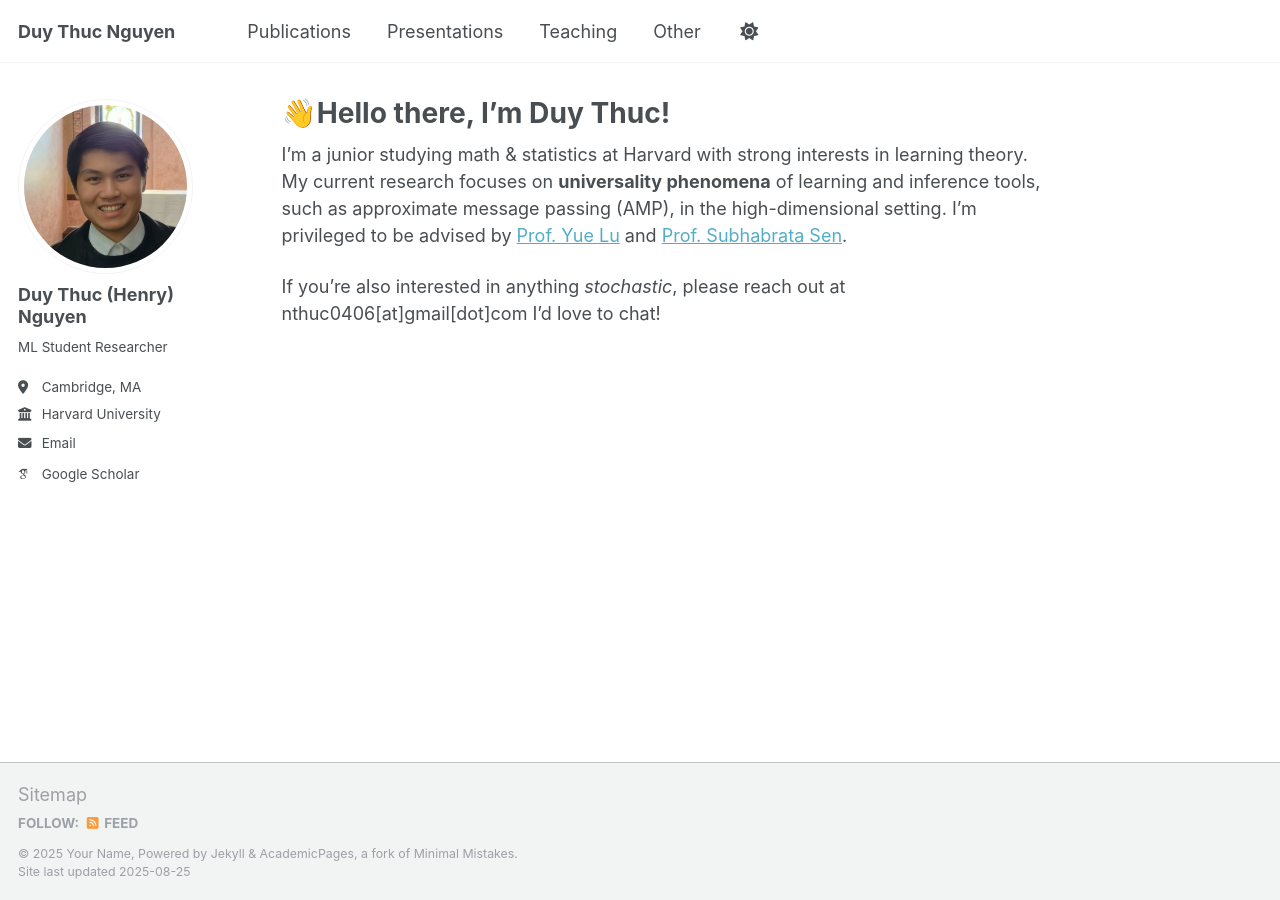
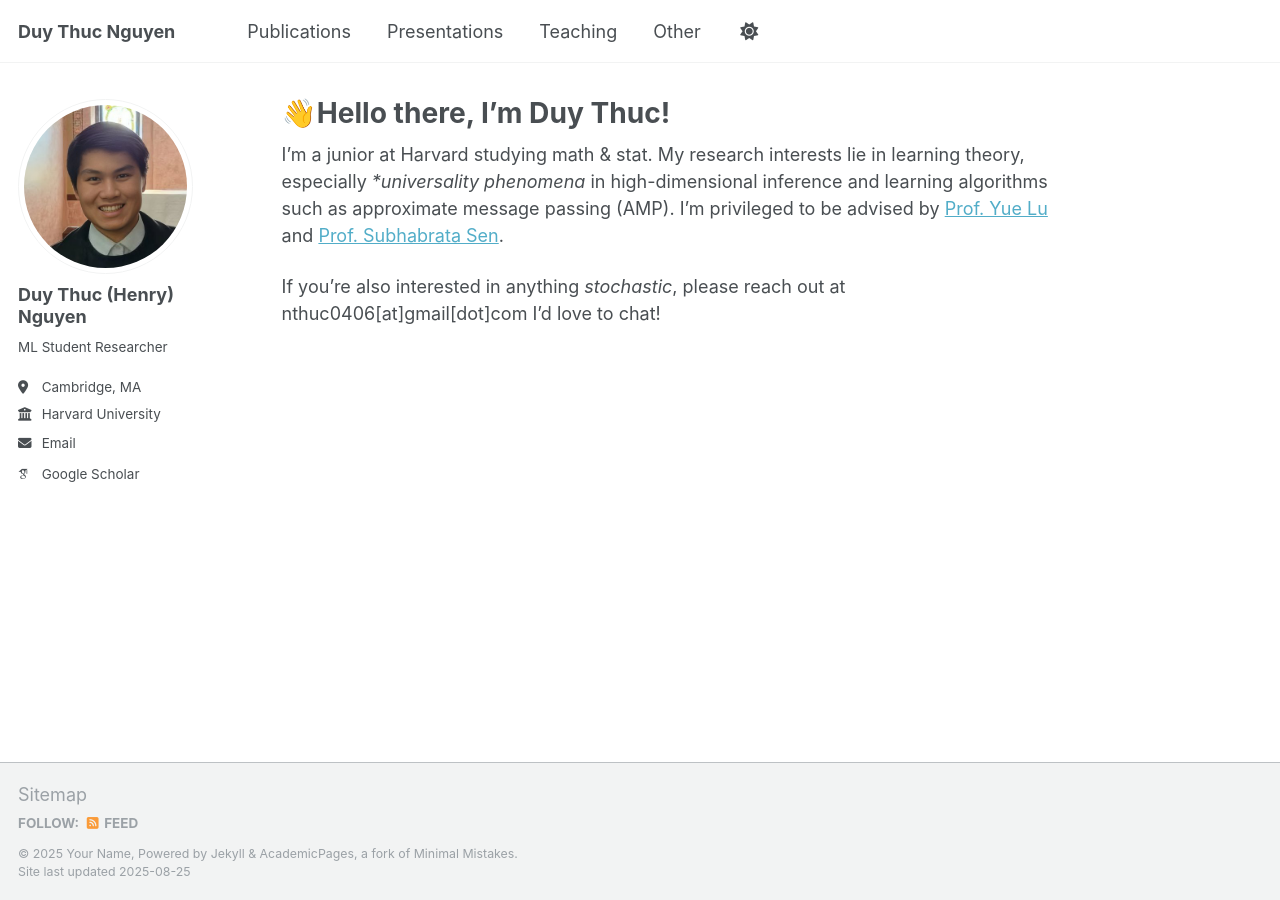
Before and after one commit to duythucnguyen/duythucnguyen.github.io, a Jekyll site: the page built from _pages/about.md, in a window 1280 px wide. Built offline with Jekyll 4.4.1, drawn with Linux system fonts in a browser that asks for light colours; some web fonts are replaced; a script that is not in the unit is left out.

Commit message:
Update about section with clearer research interests

```diff
--- a/_pages/about.md
+++ b/_pages/about.md
@@ -7,6 +7,6 @@ redirect_from:
   - /about.html
 ---
 
-I'm a junior studying math & statistics at Harvard with strong interests in learning theory. My current research focuses on **universality phenomena** of learning and inference tools, such as approximate message passing (AMP), in the high-dimensional setting. I'm privileged to be advised by [Prof. Yue Lu](https://lu.seas.harvard.edu/) and [Prof. Subhabrata Sen](https://sites.harvard.edu/sus977/).
+I'm a junior at Harvard studying math & stat. My research interests lie in learning theory, especially **universality phenomena* in high-dimensional inference and learning algorithms such as approximate message passing (AMP). I'm privileged to be advised by [Prof. Yue Lu](https://lu.seas.harvard.edu/) and [Prof. Subhabrata Sen](https://sites.harvard.edu/sus977/).<br>
 
 If you're also interested in anything _stochastic_, please reach out at nthuc0406[at]gmail[dot]com I'd love to chat!
```
